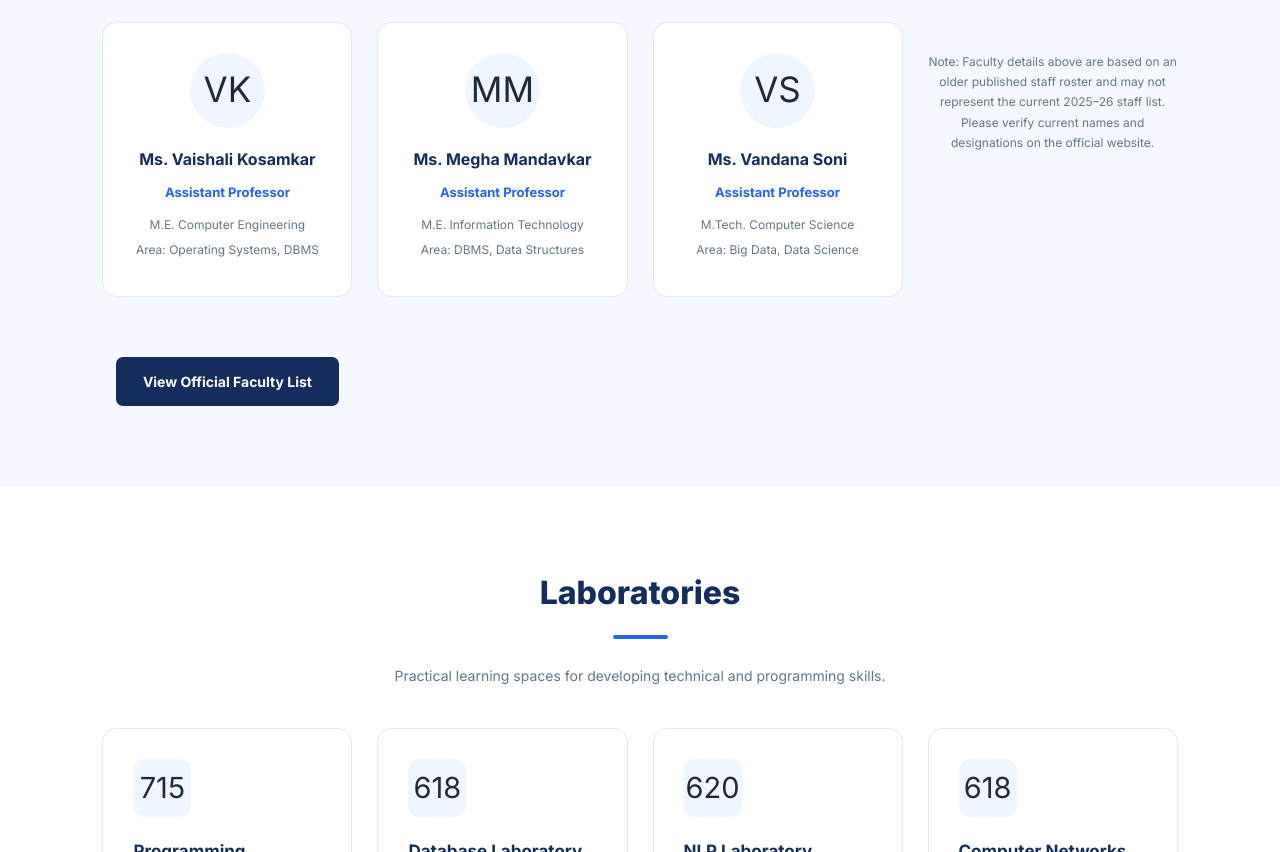
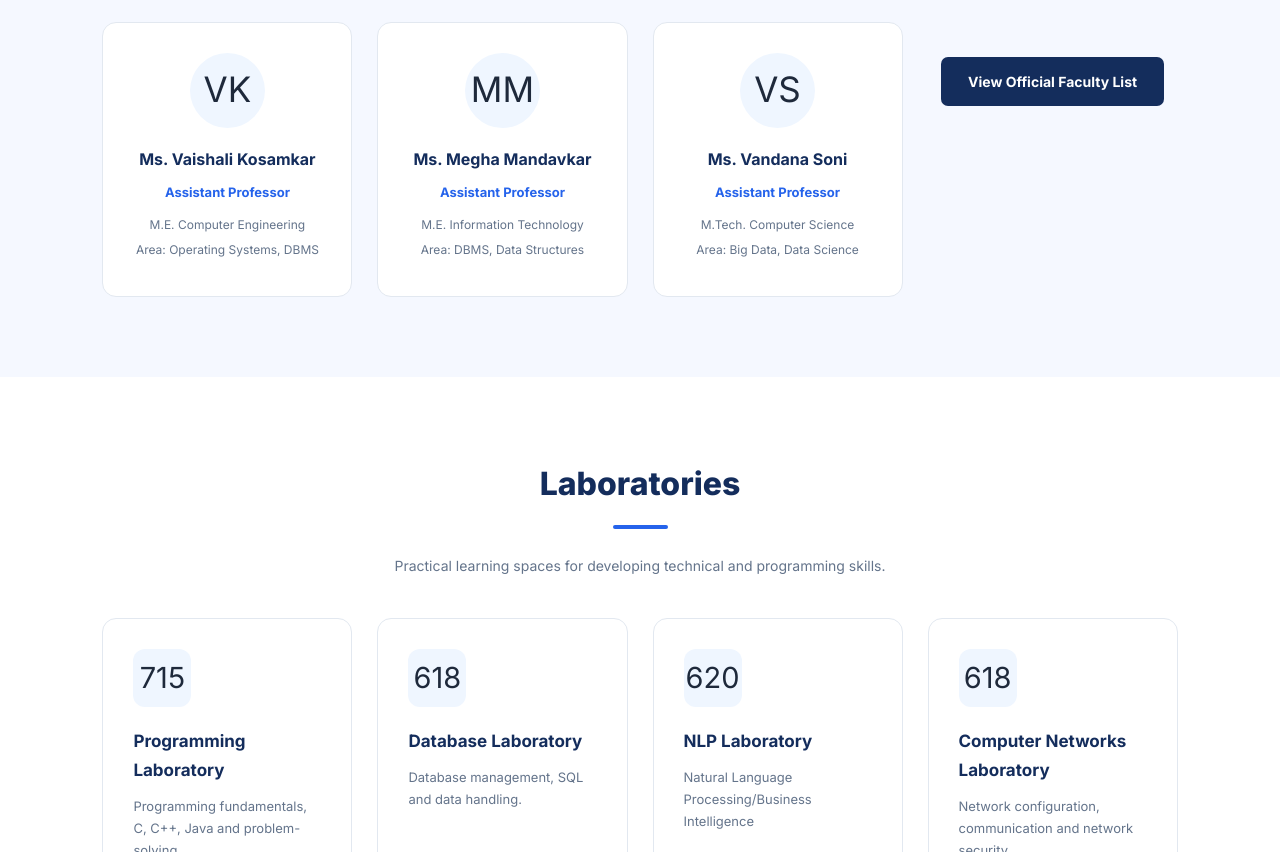
Before and after one commit to swaaraaliii/CollegeDepartment, a plain HTML site: page index.html in a window 1280 px wide. Shown: the part 2979-3831 px from the top of the page. Drawn offline with Linux system fonts and the light colour scheme.

Commit message:
Remove outdated faculty note from index.html
Removed outdated faculty note regarding staff roster.

```diff
--- a/index.html
+++ b/index.html
@@ -263,11 +263,6 @@
             <p>M.Tech. Computer Science</p>
             <p>Area: Big Data, Data Science</p>
         </div>
-    <p class="faculty-note">
-        Note: Faculty details above are based on an older published staff roster
-        and may not represent the current 2025–26 staff list.
-        Please verify current names and designations on the official website.
-    </p>
 
     <div class="center">
         <a class="btn" href="https://www.sakec.ac.in/cs/cs-teaching-faculty/"
```
